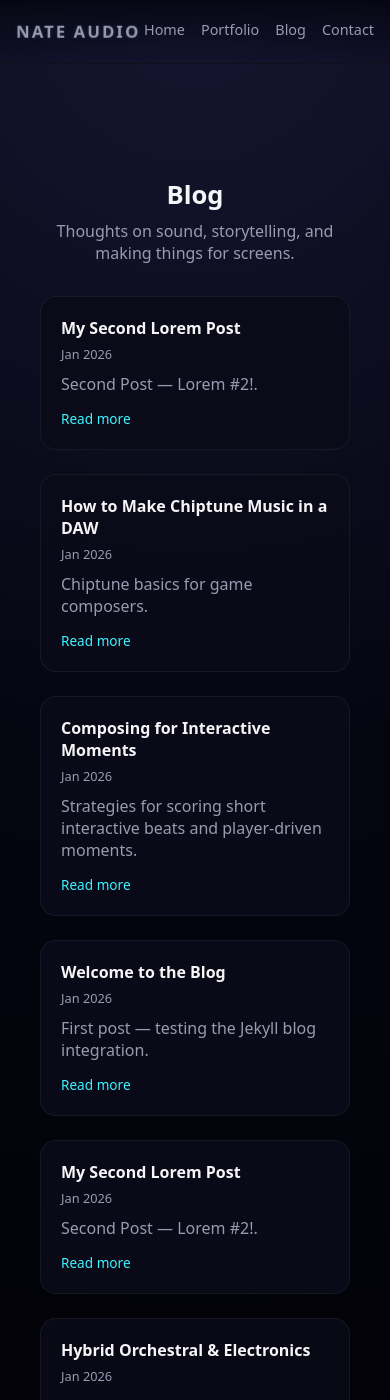
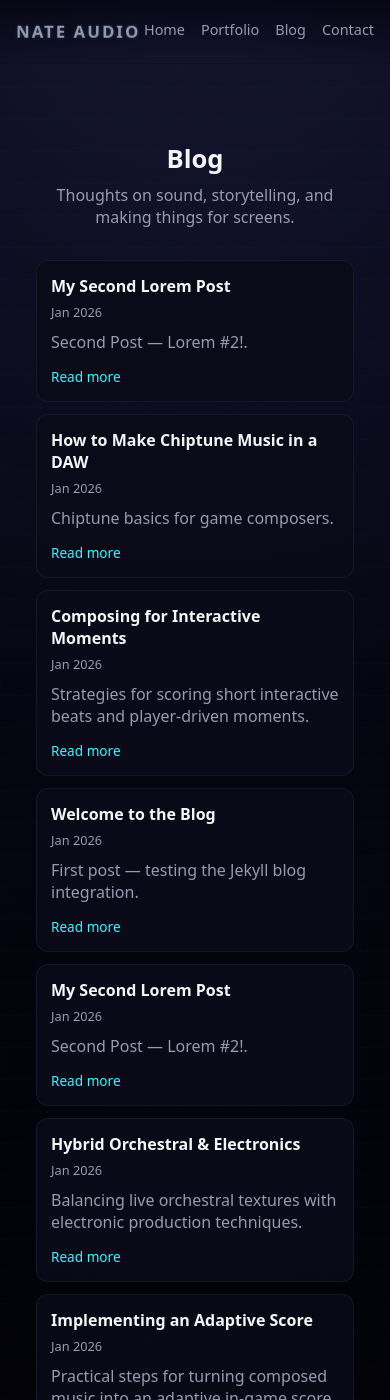
Before and after one commit to NateAudio/nateaudio.github.io, a Jekyll site: the page built from blog/index.md, in a window 390 px wide and 1400 px high. Built offline with Jekyll 4.4.1, drawn with Linux system fonts in a browser that asks for light colours.

Commit message:
Blog fixes.

```diff
--- a/css/style.css
+++ b/css/style.css
@@ -72,6 +72,29 @@ html { scroll-padding-top: 84px; }
     repeating-linear-gradient(90deg, rgba(255,79,216,0.06) 0 1px, transparent 1px 36px),
     repeating-linear-gradient(45deg, rgba(60,244,255,0.04) 0 1px, transparent 1px 72px);
   opacity: 0.26;
+}
+
+/* Apply the same fixed overlay for individual post pages which use
+   `.post-content` instead of `.page`. This prevents the grid from
+   appearing clipped when a post scrolls beyond the initial viewport. */
+.post-content::before {
+  content: "";
+  position: fixed;
+  inset: 0;
+  pointer-events: none;
+  z-index: 0;
+  mix-blend-mode: normal;
+  background-image:
+    repeating-linear-gradient(0deg, rgba(60,244,255,0.08) 0 1px, transparent 1px 32px),
+    repeating-linear-gradient(90deg, rgba(255,79,216,0.06) 0 1px, transparent 1px 36px),
+    repeating-linear-gradient(45deg, rgba(60,244,255,0.04) 0 1px, transparent 1px 72px);
+  opacity: 0.26;
+}
+
+/* Ensure post content renders above the fixed overlay */
+.post-content > * {
+  position: relative;
+  z-index: 1;
 }
 
 /* Ensure page children render above the fixed grid overlay */
@@ -722,8 +745,27 @@ html { scroll-padding-top: 84px; }
      sections to size naturally to avoid overflow on devices like iPhone */
   .section {
     height: auto !important;
-    min-height: 100dvh; /* modern dynamic viewport unit; falls back to 100vh */
+    /* allow most sections to be at least the viewport, but make the
+       blog section more compact below so its content and the "view
+       all posts" button are visible without extra scroll snaps */
+    min-height: 100dvh;
     padding: 72px 16px 20px;
+  }
+
+  /* Compact the blog section so the three post cards + button fit on one
+     mobile screen without forcing the user to scroll inside the snap */
+  .section-blog {
+    min-height: auto !important;
+    padding: 36px 12px 18px !important;
+  }
+
+  .blog-grid {
+    gap: 12px;
+  }
+
+  .blog-card {
+    padding: 14px;
+    border-radius: 12px;
   }
 
   /* Slightly reduce hero top padding on small screens to keep content visible */
```
